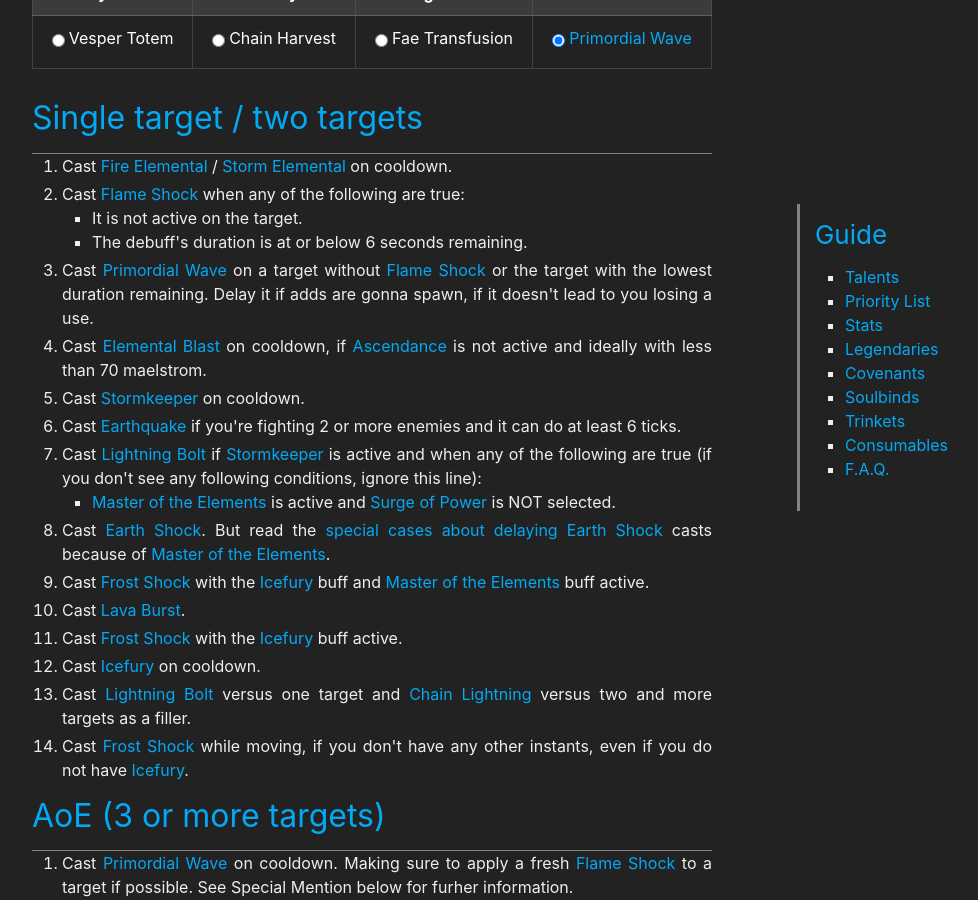
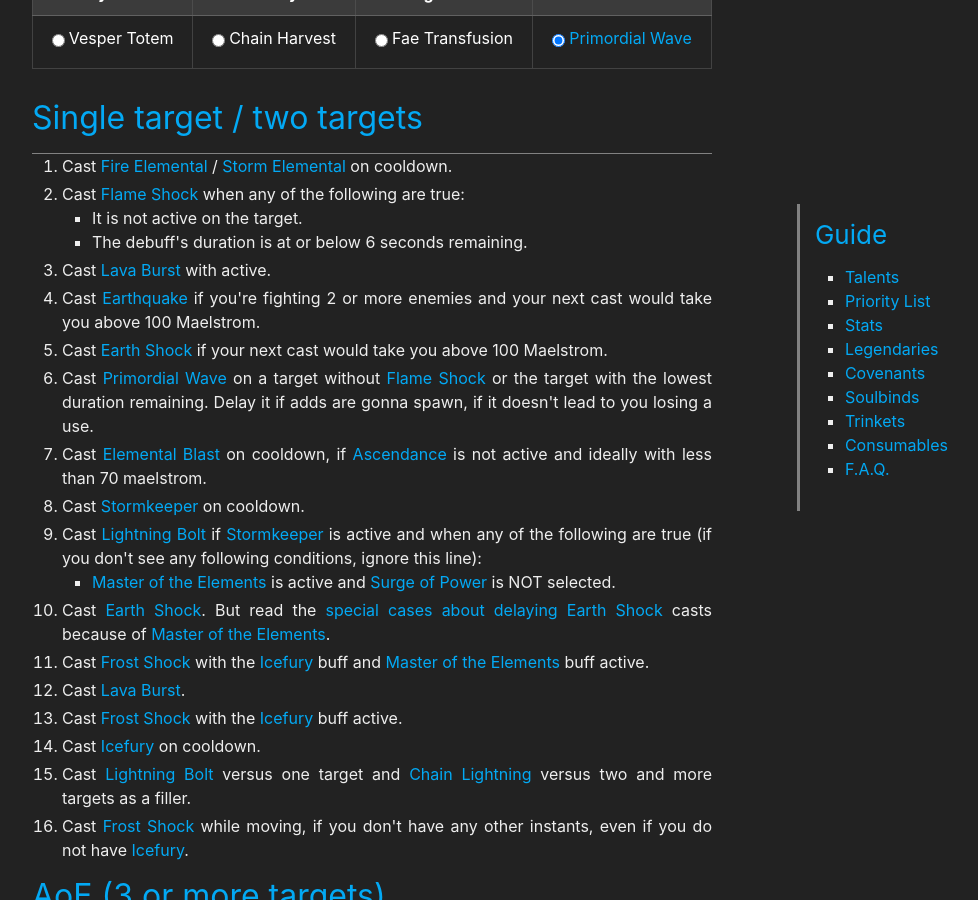
Before and after one commit to stormearthandlava/stormearthandlava.github.io, a Jekyll site: the page built from guide/general/priority_list.md, in a window 1280 px wide and 900 px high, scrolled down 1363 px. Shown: the whole window, without its empty margins (268-1246 px from the left). Built offline with Jekyll 4.4.1, drawn with Linux system fonts in a browser that asks for light colours; a script that is not in the unit is left out; some of the changed text lies outside the part shown.

Commit message:
Update priority_list.md

```diff
--- a/guide/general/priority_list.md
+++ b/guide/general/priority_list.md
@@ -43,6 +43,9 @@ Kyrian | Venthyr | Night Fae | Necrolords
                 <li class="asc-apl" style="display:none;">You are about to enter {{site.data.talent.asc}}.</li>
                 <li>The debuff's duration is at or below 6 seconds remaining.</li>
             </ul>
+        <li> Cast {{ site.data.spell.lvb }} with {{ site.data.spell.lvs }} active.</li>
+        <li> Cast {{ site.data.spell.eq }} if you're fighting 2 or more enemies and your next cast would take you above 100 Maelstrom.</li>
+        <li> Cast {{ site.data.spell.es }} if your next cast would take you above 100 Maelstrom.</li>
         </li>
         <!-- covenant abilities -->
         <li class="pw-apl" style="display: list-item;">Cast {{ site.data.spell.primordial_wave}} on a target without {{ site.data.spell.fs }} or the target with the lowest duration remaining. Delay it if adds are gonna spawn, if it doesn't lead to you losing a use.</li>
@@ -56,7 +59,6 @@ Kyrian | Venthyr | Night Fae | Necrolords
         <li class="sk-apl" style="display: list-item;"> Cast {{ site.data.talent.sk }} on cooldown.</li>
         <li class="lmt-apl" style="display:none;" >Cast {{ site.data.talent.lmt }} on cooldown.</li>
         <li class="asc-apl" style="display:none;">Cast {{ site.data.talent.asc }} on cooldown, if neither {{ site.data.talent.se }} is active, nor {{ site.data.spell.lvb }} is available, nor {{ site.data.talent.if }} is active.</li>
-        <li>Cast {{ site.data.spell.eq }} if you're fighting 2 or more enemies and it can do at least 6 ticks.</li>
         <li class="sk-apl" style="display: list-item;">Cast {{ site.data.spell.lb }} if {{ site.data.talent.sk }} is active and when any of the following are true (if you don't see any following conditions, ignore this line):
             <ul>
                 <li class="mote-apl" style="display: list-item;">{{ site.data.talent.mote }} is active and {{ site.data.talent.sop }} is NOT selected.</li>
```
Also changed, not shown: other parts of guide/general/priority_list.md (+1 -1 lines).
